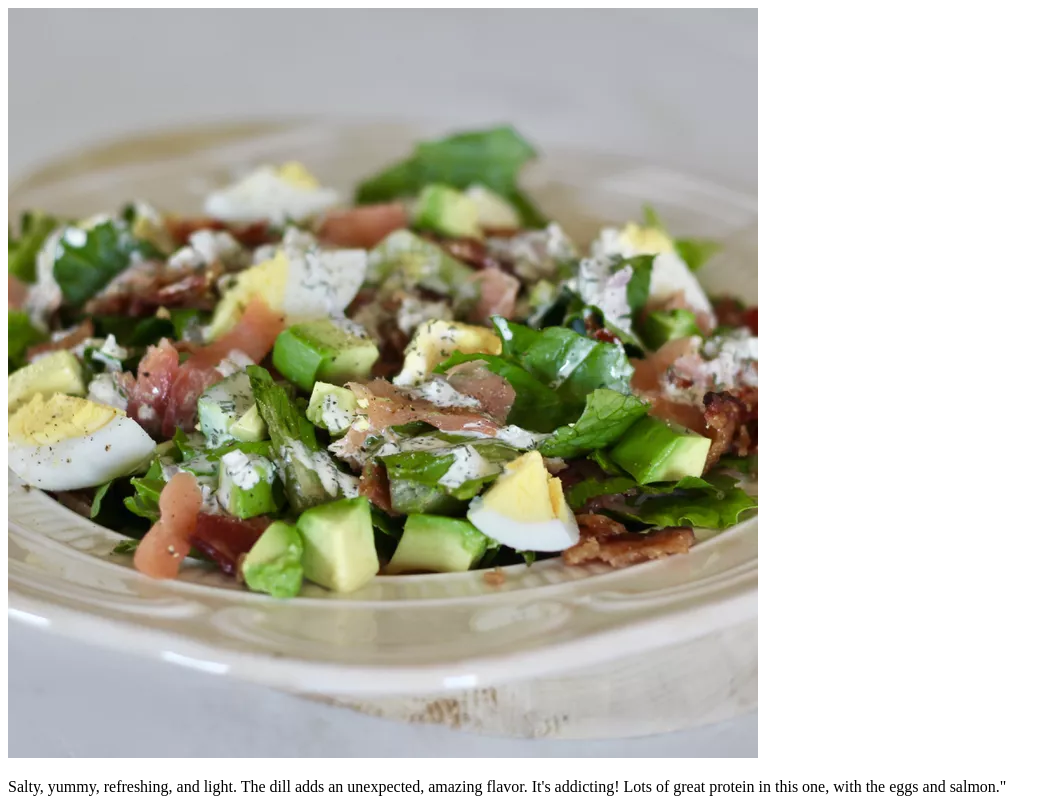
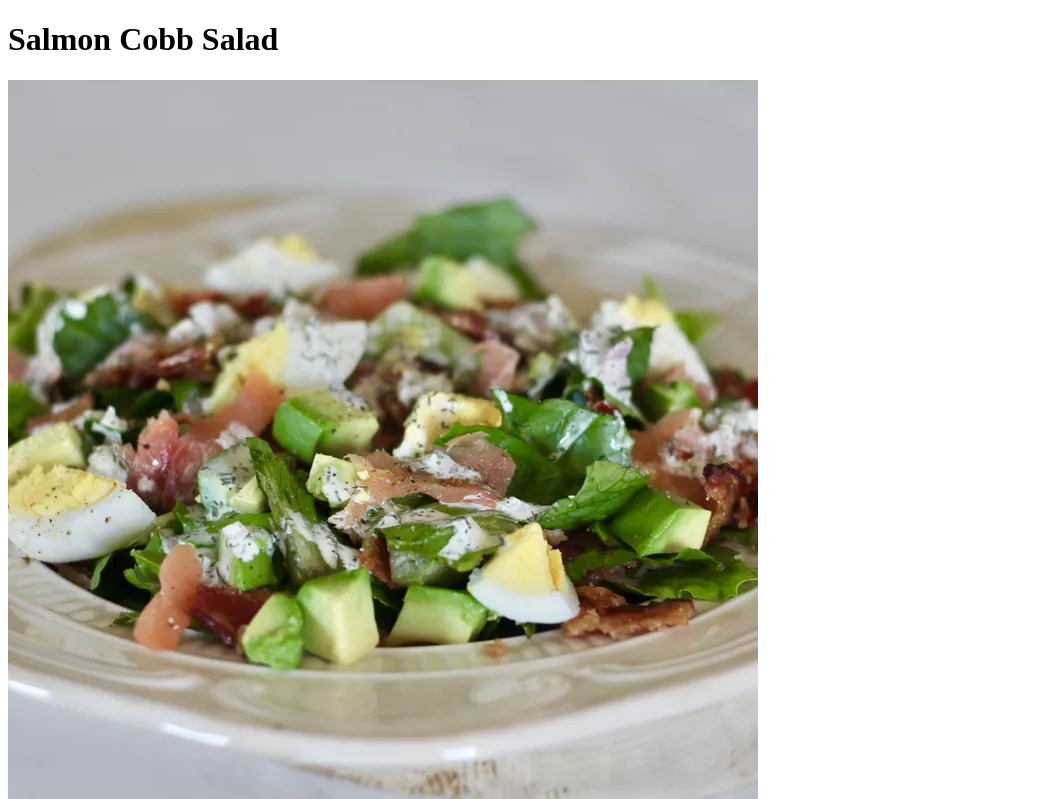
Before and after one commit to ScrobaDob/odin-recipes, a plain HTML site: page recipes/salmon-salad.html in a window 1280 px wide. Shown: the top 799 px of the page, without its empty margins (0-1060 px from the left). Drawn offline with Linux system fonts and the light colour scheme.

Commit message:
Added Title
Used a h1 bolded header as the title

```diff
--- a/recipes/salmon-salad.html
+++ b/recipes/salmon-salad.html
@@ -6,6 +6,7 @@
 </head>
 
 <body>
+    <h1><strong>Salmon Cobb Salad</strong></h1>
     <img src ="../images/salmon-salad.jpg" alt = "Salmon Cobb Salad Image">
     <p>
         Salty, yummy, refreshing, and light.
```
